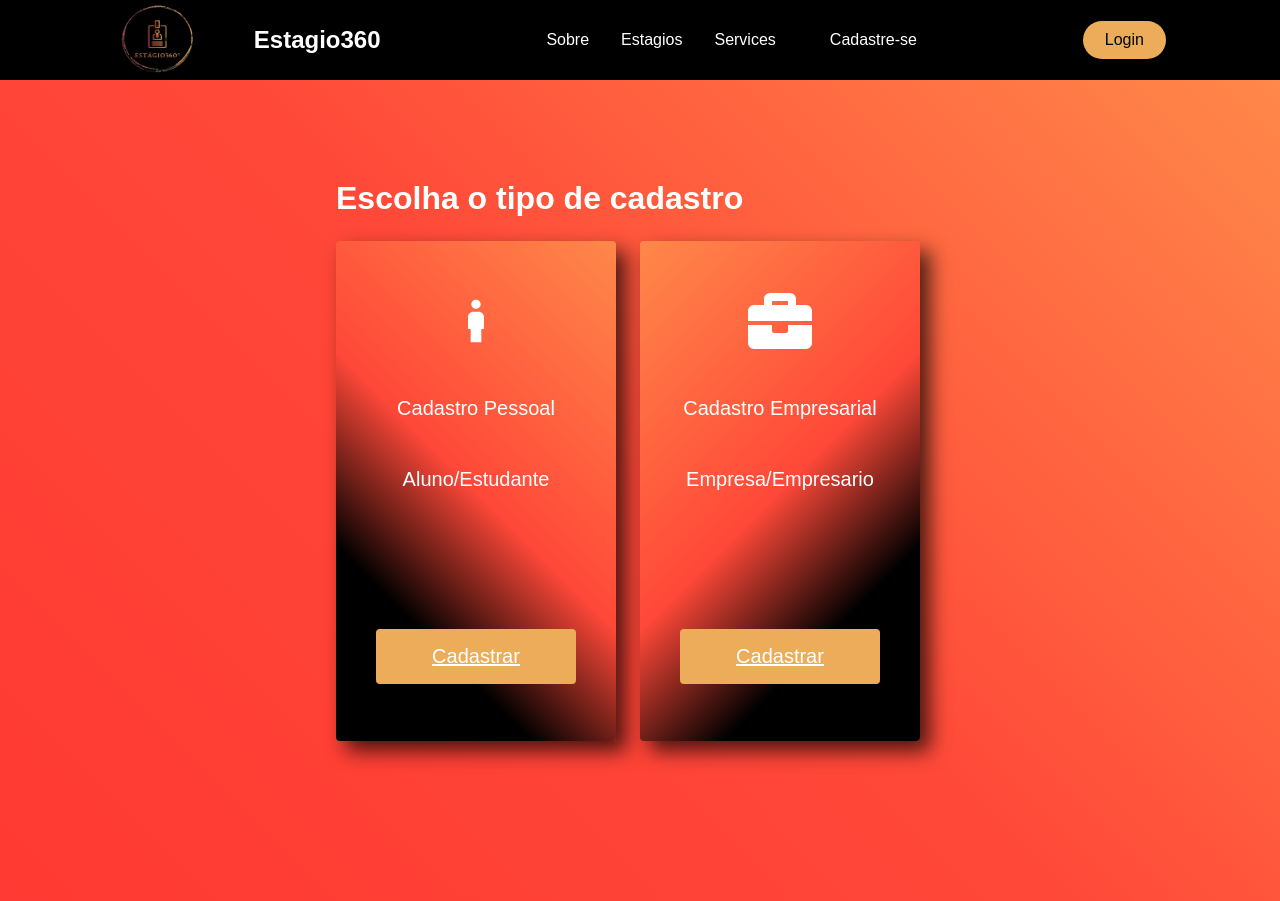
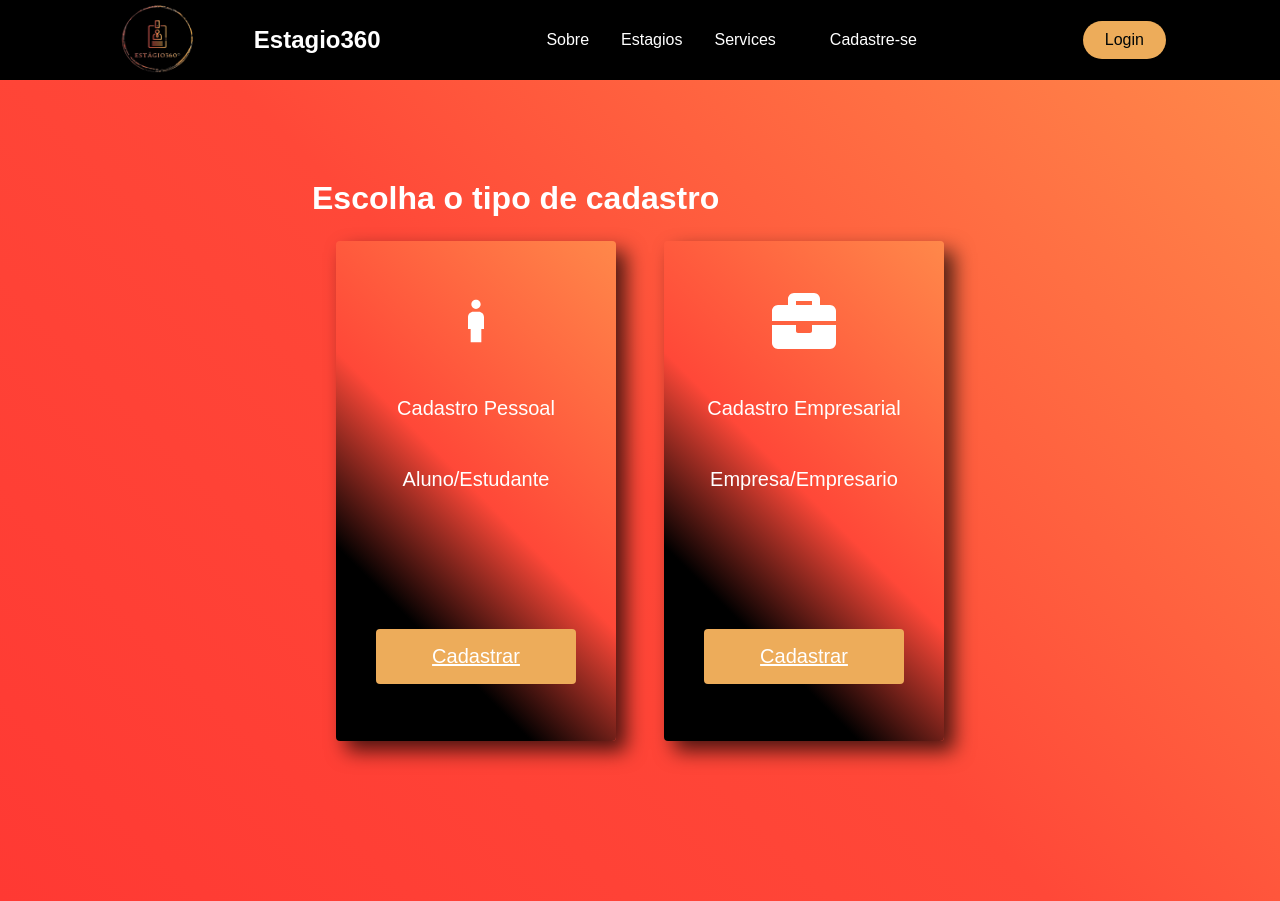
Before and after one commit to Jopefv/Pit-project, a React (Create React App) app: page /signup in a window 1280 px wide. Built offline with nearby package versions, Linux system fonts and the light colour scheme.

Commit message:
Some changes

```diff
--- a/src/components/Subscribe/Subscribe.js
+++ b/src/components/Subscribe/Subscribe.js
@@ -6,7 +6,9 @@ import { IconContext } from 'react-icons/lib';
 import { PricingContainer, PricingContainerCard, PricingContainerCardInfo, PricingContainerFeatures, PricingContainerFeaturesItem, PricingHeading, PricingSection, PricingWrapper, Icon, Button} from './SubscribeElements.js';
 
 
+
 function Pricing() {
+
   return (
     <IconContext.Provider value={{ color: '#fff', size: 64 }}>
       <PricingSection>
--- a/src/components/Subscribe/SubscribeElements.js
+++ b/src/components/Subscribe/SubscribeElements.js
@@ -1,5 +1,5 @@
 import styled from 'styled-components';
-import { Link as LinkR } from 'react-router-dom'
+import { Link as LinkR } from 'react-router-dom';
 
 export const PricingSection = styled.div`
   height: 100%;
@@ -8,20 +8,28 @@ export const PricingSection = styled.div`
   display: flex;
   flex-direction: column;
   justify-content: center;
-  background: linear-gradient(45deg, #ff3933 0%, #ff4838 50%,  #ff884a 100%);
+  background: linear-gradient(45deg, #ff3933 0%, #ff4838 50%, #ff884a 100%);
+`;
+
+export const PricingContainer = styled.div`
+  display: flex;
+  justify-content: center;
+  align-items: flex-start;
+  flex-wrap: wrap;
+
+  @media screen and (max-width: 960px) {
+    align-items: center;
+  }
 `;
 
 export const PricingContainerCard = styled.a`
-  background: linear-gradient(45deg, #000 0%, #000 25%, #ff4838 50%,  #ff884a 100%);
+  background: linear-gradient(45deg, #000 0%, #000 25%, #ff4838 50%, #ff884a 100%);
   box-shadow: 10px 10px 20px rgba(0, 0, 0, 0.7);
   width: 280px;
   height: 500px;
   text-decoration: none;
   border-radius: 4px;
-
-  &:nth-child(2) {
-    background: linear-gradient(-45deg, #000 0%, #000 25%, #ff4838 50%,  #ff884a 100%);
-  }
+  margin: 0 24px;
 
   &:hover {
     transform: scale(1.06);
@@ -29,15 +37,10 @@ export const PricingContainerCard = styled.a`
     color: #1c2237;
   }
 
-  &:nth-child(2) {
-    margin: 0 24px;
+  @media screen and (max-width: 960px) {
+    width: 90%;
+    margin: 24px;
   }
-`;
-
-export const PricingContainer = styled.div`
-  display: flex;
-  justify-content: center;
-  align-items: center;
 `;
 
 export const PricingWrapper = styled.div`
@@ -76,7 +79,7 @@ export const PricingContainerCardInfo = styled.div`
 `;
 
 export const PricingContainerFeatures = styled.ul`
-font-size: 20px;
+  font-size: 20px;
   margin: 16px 0 32px;
   list-style: none;
 `;
@@ -99,21 +102,10 @@ export const ResponsiveContainer = styled.div`
       width: 100%;
     }
 
-    ${PricingContainerCard} {
-      width: 90%;
-    }
-
-    ${PricingWrapper} {
-      margin: 0 30px;
-      display: flex;
-      flex-direction: column;
-      align-items: center;
-    }
-
     ${PricingContainerCard}:nth-child(2) {
       transform: scale(1);
       background: #242424;
-      margin: 24px;
+      margin: 24px auto;
     }
 
     ${PricingContainerCard}:hover {
@@ -134,8 +126,8 @@ export const Button = styled(LinkR)`
   cursor: pointer;
 
   &:hover {
-    background:#fff;
+    background: #fff;
     color: #000;
     transition: 0.3s ease-in-out;
   }
-`
+`;
--- a/src/pages/signupcliente.js
+++ b/src/pages/signupcliente.js
@@ -1,6 +1,7 @@
 import React from 'react'
 import Navbar from '../components/Navbar'
 import SignUpCliente from '../components/SignUpCliente'
+
 
 const SignupclientePage = () => {
   return (
```
Also changed, not shown: src/pages/signup.js (+6 -2 lines).
